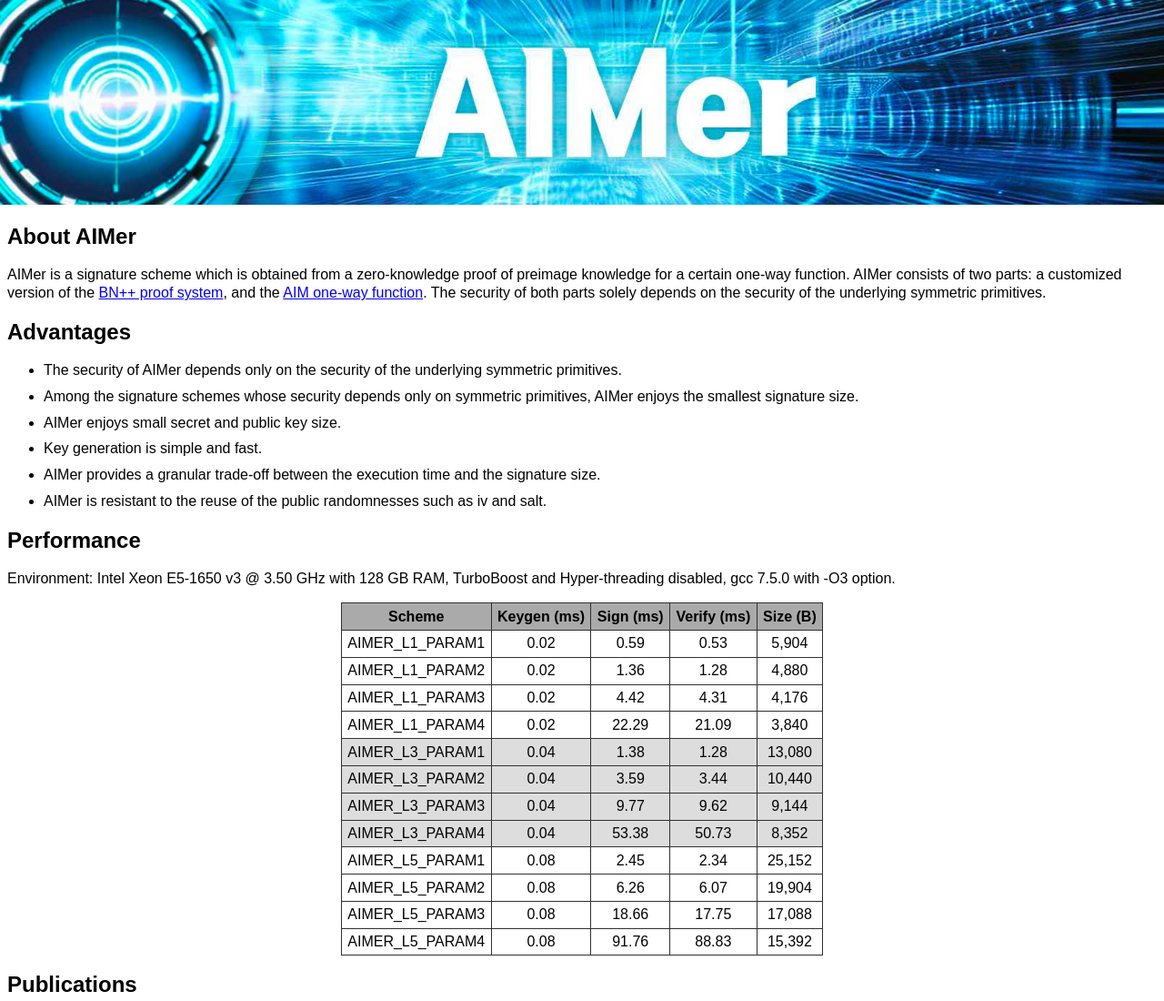
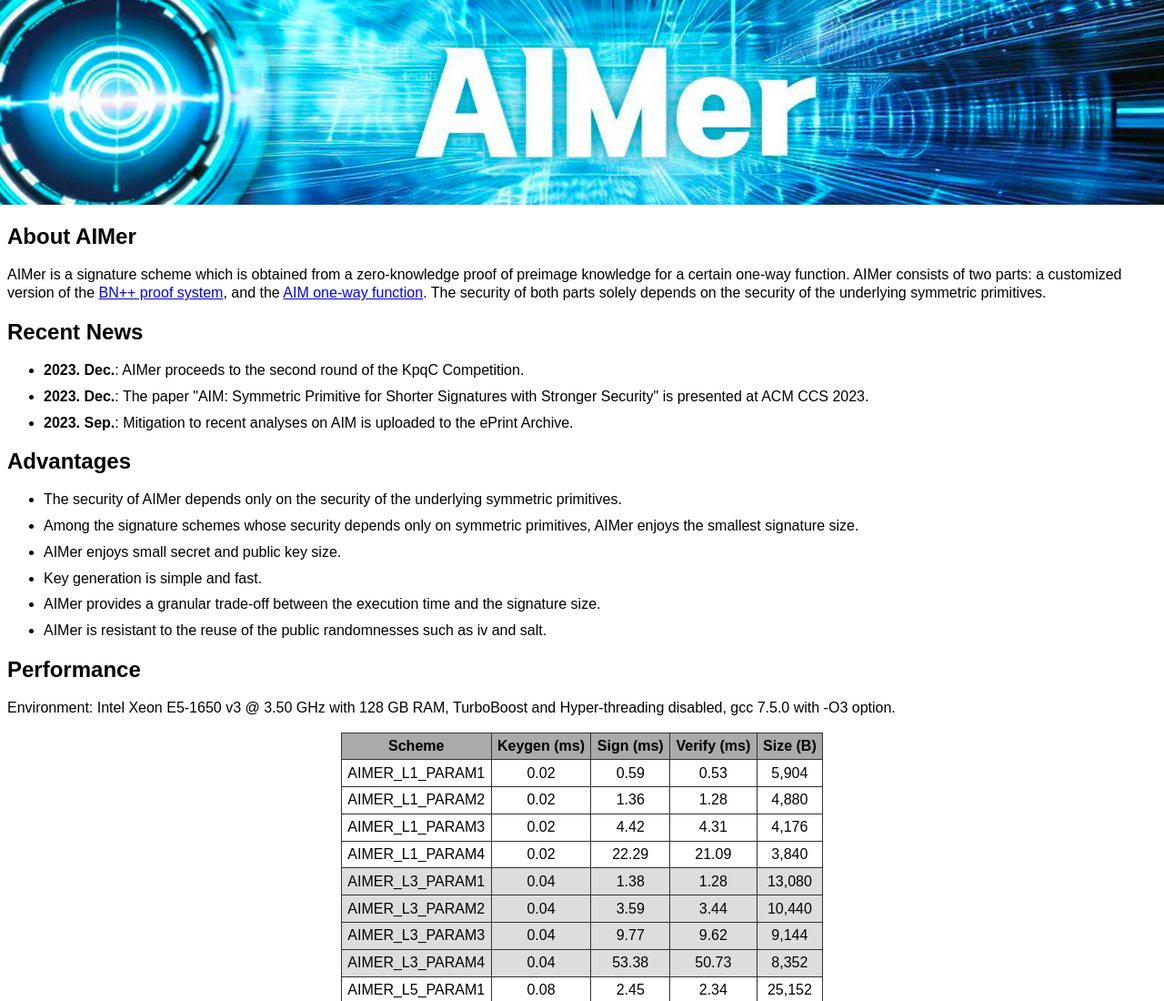
Before and after one commit to aimer-signature/aimer-signature.github.io, a plain HTML site: page index.html in a window 1280 px wide. Shown: the top 1100 px of the page at 91% size. Drawn offline with Linux system fonts and the light colour scheme.

Commit message:
Update index.html

```diff
--- a/index.html
+++ b/index.html
@@ -31,6 +31,19 @@
 
 <p>AIMer is a signature scheme which is obtained from a zero-knowledge proof of preimage knowledge for a certain one-way function. AIMer consists of two parts: a customized version of the <a href = "https://eprint.iacr.org/2022/588">BN++ proof system</a>,
   and the <a href="https://eprint.iacr.org/2022/1387">AIM one-way function</a>. The security of both parts solely depends on the security of the underlying symmetric primitives.</p>
+
+<h2>Recent News</h2>
+  <ul>
+    <li>
+      <b>2023. Dec.</b>: AIMer proceeds to the second round of the KpqC Competition.
+    </li>
+    <li>
+      <b>2023. Dec.</b>: The paper "AIM: Symmetric Primitive for Shorter Signatures with Stronger Security" is presented at ACM CCS 2023.
+    </li>
+    <li>
+      <b>2023. Sep.</b>: Mitigation to recent analyses on AIM is uploaded to the ePrint Archive.
+    </li>
+  </ul>
 
 <h2>Advantages</h2>
 <ul>
```
